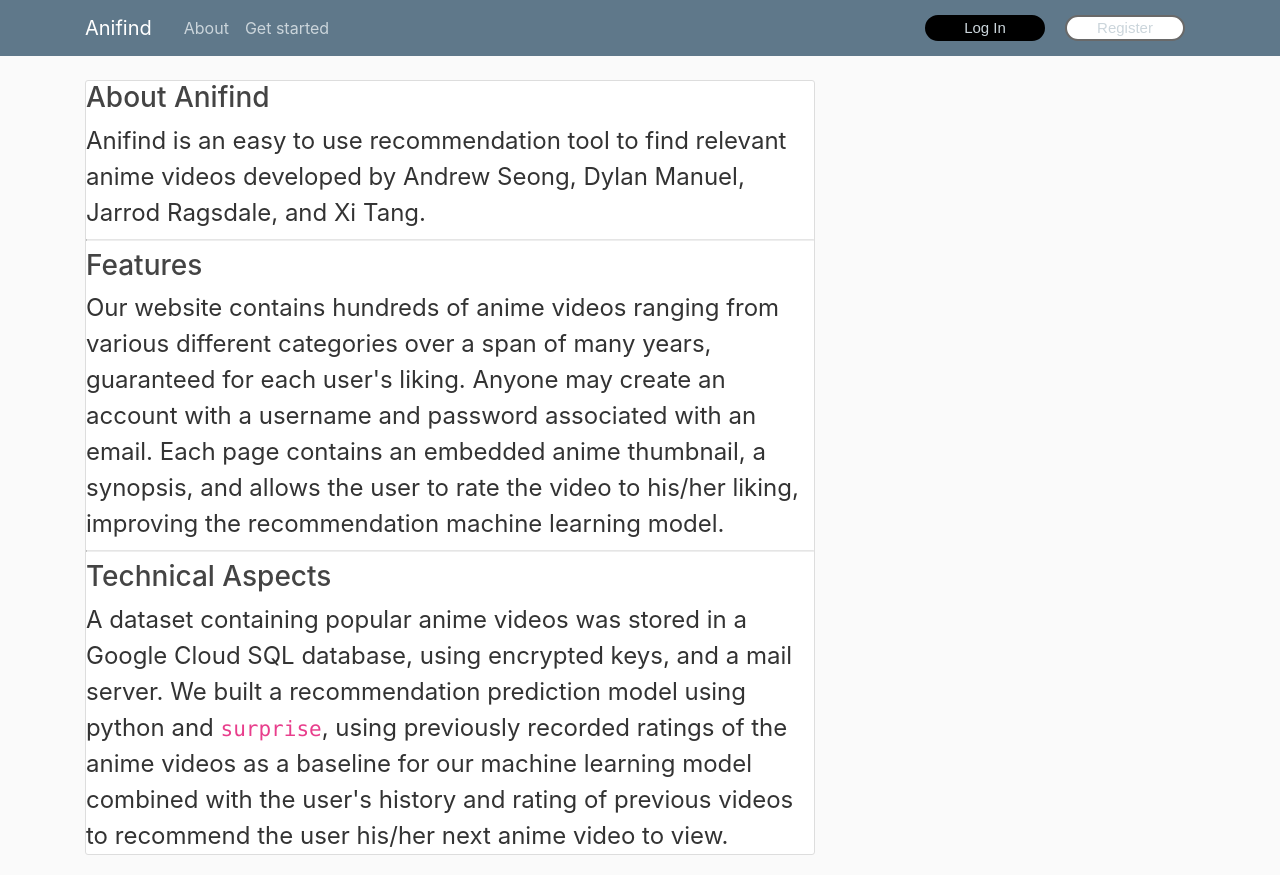
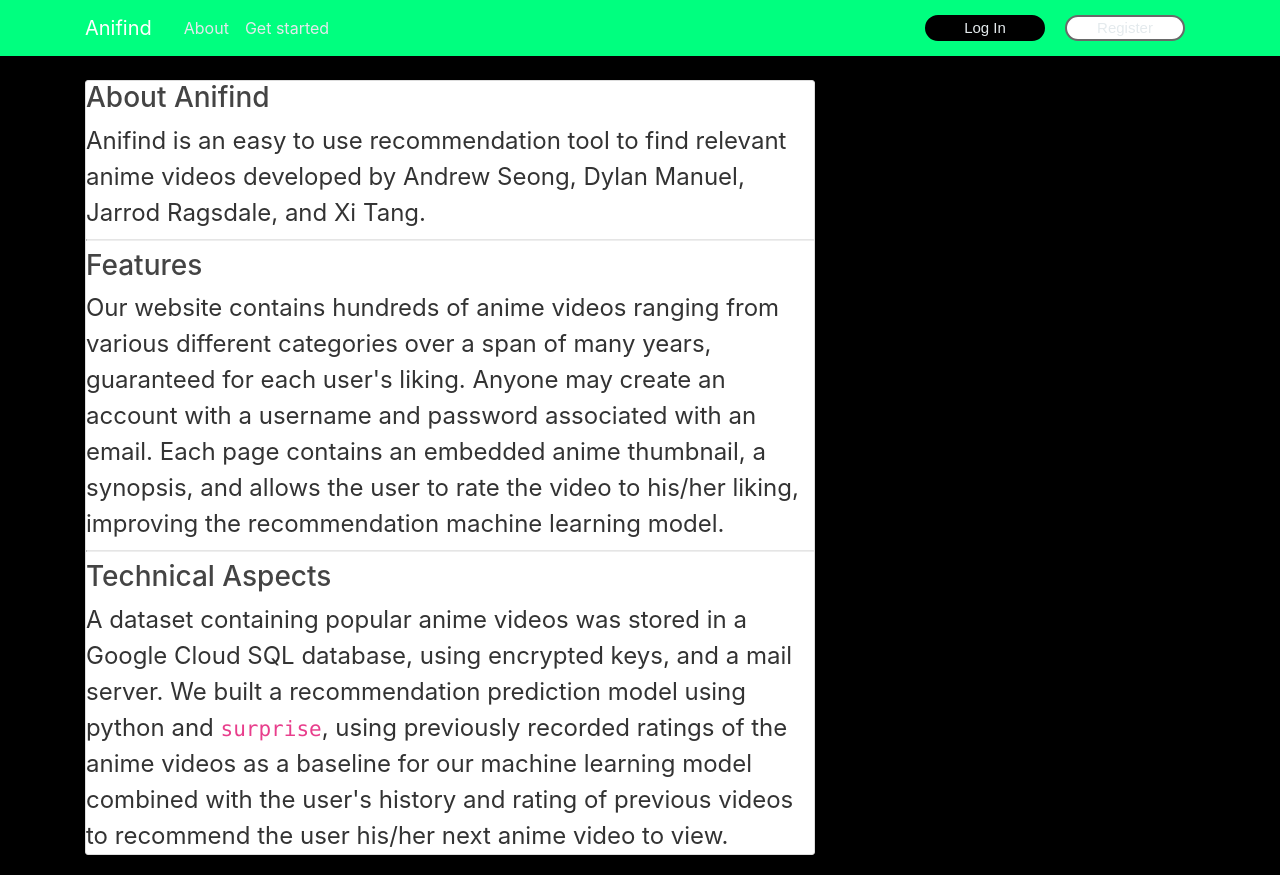
Before and after one commit to JayBlaine/rh22, a Flask app: page / in a window 1280 px wide. Run offline with Flask 2, Linux system fonts and the light colour scheme; some libraries are stand-ins or nearby versions.

Commit message:
change background color

```diff
--- a/rh22/static/main.css
+++ b/rh22/static/main.css
@@ -1,5 +1,5 @@
 body {
-  background: #fafafa;
+  background: #000000;
   color: #333333;
   margin-top: 5rem;
 }
@@ -9,11 +9,11 @@ h1, h2, h3, h4, h5, h6 {
 }
 
 .bg-steel {
-  background-color: #5f788a;
+  background-color: #00FF7F;
 }
 
 .site-header .navbar-nav .nav-link {
-  color: #cbd5db;
+  color: #e4eaed;
 }
 
 hr {
@@ -54,7 +54,6 @@ p1 {
   width: 200px;
   margin-right: 20px;
 }
-
 
 .button1 {
     background-color: black;
```
